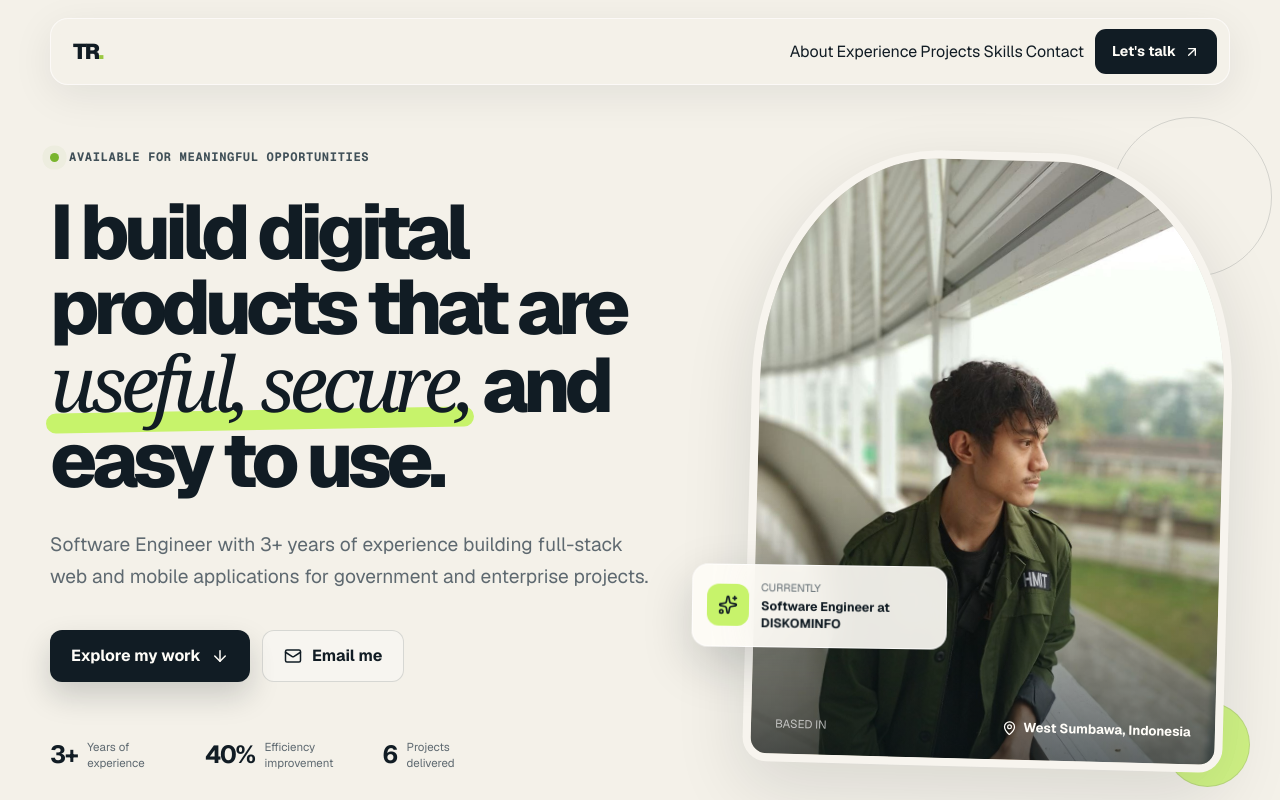
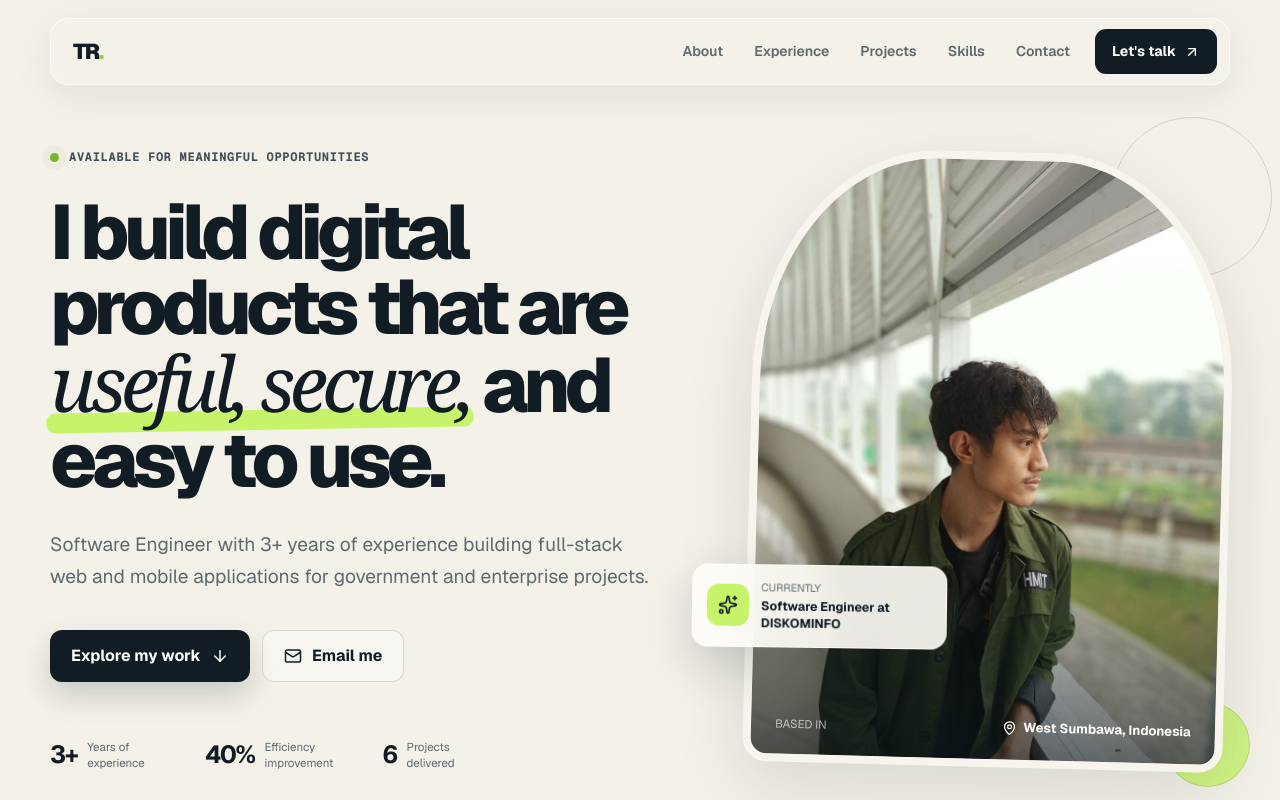
Before and after one commit to TaufiqR08/portofolio, a Next.js app: page / in a window 1280 px wide. Shown: the top 800 px of the page. Built offline with nearby package versions, Linux system fonts and the light colour scheme.

Commit message:
feat: implement initial styling and layout for the portfolio website

```diff
--- a/app/globals.css
+++ b/app/globals.css
@@ -938,8 +938,7 @@ footer p {
   font-size: 0.76rem;
 }
 
-footer button,
-footer .back-to-top {
+footer button {
   display: flex;
   padding: 8px 0;
   background: transparent;
--- a/app/page.tsx
+++ b/app/page.tsx
@@ -251,8 +251,13 @@ export default function Portfolio() {
     };
   }, [dispatch]);
 
-  const closeMenu = () => {
-    if (menuOpen) dispatch(setMenuOpen(false));
+  const goTo = (id: string) => {
+    const element = document.getElementById(id);
+    if (element) {
+      const top = element.getBoundingClientRect().top + window.scrollY - 90;
+      window.scrollTo({ top, behavior: "smooth" });
+    }
+    dispatch(setMenuOpen(false));
   };
 
   return (
@@ -264,14 +269,13 @@ export default function Portfolio() {
 
         <nav className={menuOpen ? "nav open" : "nav"} aria-label="Main navigation">
           {navItems.map(([label, id]) => (
-            <a
+            <button
               className={activeSection === id ? "active" : ""}
               key={id}
-              href={`#${id}`}
-              onClick={closeMenu}
+              onClick={() => goTo(id)}
             >
               {label}
-            </a>
+            </button>
           ))}
           <a className="nav-cta" href={emailHref}>
             Let&apos;s talk <ArrowUpRight size={16} />
@@ -303,9 +307,9 @@ export default function Portfolio() {
           </p>
 
           <div className="hero-actions hero-enter delay-3">
-            <a className="button primary" href="#projects">
+            <button className="button primary" onClick={() => goTo("projects")}>
               Explore my work <ArrowDown size={18} />
-            </a>
+            </button>
             <a className="button secondary" href={emailHref}>
               <Mail size={18} /> Email me
             </a>
@@ -572,9 +576,9 @@ export default function Portfolio() {
           TR<span>.</span>
         </a>
         <p>(c) {new Date().getFullYear()} Taufiqurrohman. Built with intention.</p>
-        <a className="back-to-top" href="#home">
+        <button onClick={() => goTo("home")}>
           Back to top <ArrowUpRight size={16} />
-        </a>
+        </button>
       </footer>
     </main>
   );
```
